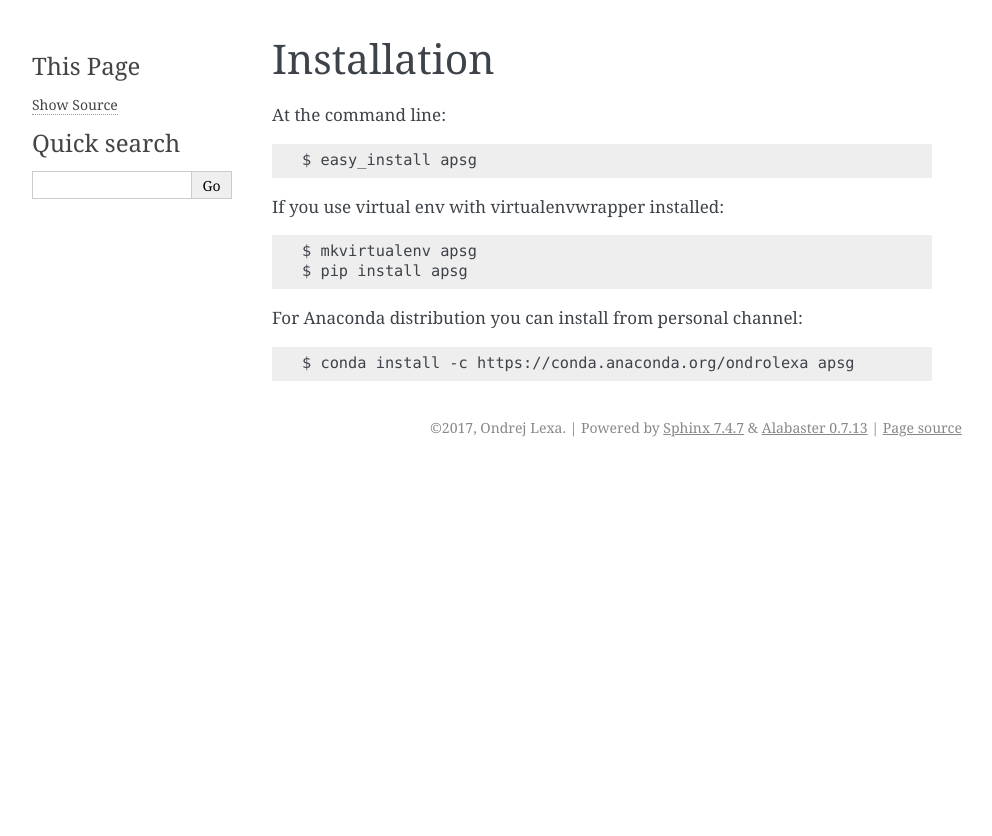
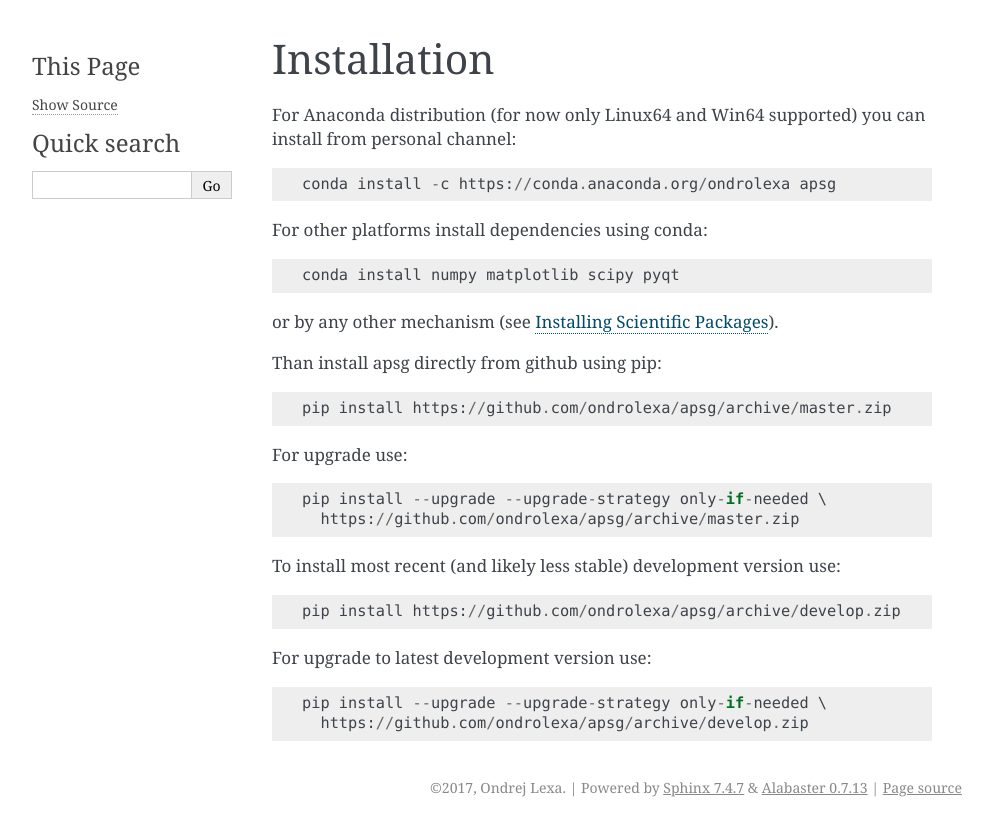
Before and after one commit to ondrolexa/apsg, a Sphinx documentation site: the page built from docs/installation.rst, in a window 1280 px wide. Shown: the top 836 px of the page, without its empty margins (148-1140 px from the left). Built offline with Sphinx 7.4.7, drawn with Linux system fonts in a browser that asks for light colours.

Commit message:
another RTD fix

```diff
--- a/docs/conf.py
+++ b/docs/conf.py
@@ -15,13 +15,6 @@
 
 import sys
 import os
-#import mock
-
-#MOCK_MODULES = ['numpy', 'matplotlib', 'matplotlib.pyplot',
-#                'matplotlib.cbook', 'scipy.cluster.hierarchy',
-#                'scipy.linalg']
-#for mod_name in MOCK_MODULES:
-#    sys.modules[mod_name] = mock.Mock()
 
 # If extensions (or modules to document with autodoc) are in another
 # directory, add these directories to sys.path here. If the directory is
@@ -207,7 +200,7 @@ htmlhelp_basename = 'apsgdoc'
 
 latex_elements = {
     # The paper size ('letterpaper' or 'a4paper').
-    #'papersize': 'letterpaper',
+    'papersize': 'letterpaper',
 
     # The font size ('10pt', '11pt' or '12pt').
     #'pointsize': '10pt',
--- a/docs/installation.rst
+++ b/docs/installation.rst
@@ -2,15 +2,32 @@
 Installation
 ============
 
-At the command line::
+For Anaconda distribution (for now only Linux64 and Win64 supported) you can install from personal channel::
 
-    $ easy_install apsg
+    conda install -c https://conda.anaconda.org/ondrolexa apsg
 
-If you use virtual env with virtualenvwrapper installed::
+For other platforms install dependencies using conda::
 
-    $ mkvirtualenv apsg
-    $ pip install apsg
+    conda install numpy matplotlib scipy pyqt
 
-For Anaconda distribution you can install from personal channel::
+or by any other mechanism (see `Installing Scientific Packages <https://packaging.python.org/science/>`_).
 
-    $ conda install -c https://conda.anaconda.org/ondrolexa apsg
+Than install apsg directly from github using pip::
+
+    pip install https://github.com/ondrolexa/apsg/archive/master.zip
+
+For upgrade use::
+
+    pip install --upgrade --upgrade-strategy only-if-needed \
+      https://github.com/ondrolexa/apsg/archive/master.zip
+
+
+To install most recent (and likely less stable) development version use::
+
+    pip install https://github.com/ondrolexa/apsg/archive/develop.zip
+
+
+For upgrade to latest development version use::
+
+    pip install --upgrade --upgrade-strategy only-if-needed \
+      https://github.com/ondrolexa/apsg/archive/develop.zip
--- a/readthedocs.yml
+++ /dev/null
@@ -1,5 +0,0 @@
-name: apsg
-conda:
-    file: environment.yml
-python:
-   version: 3
```
